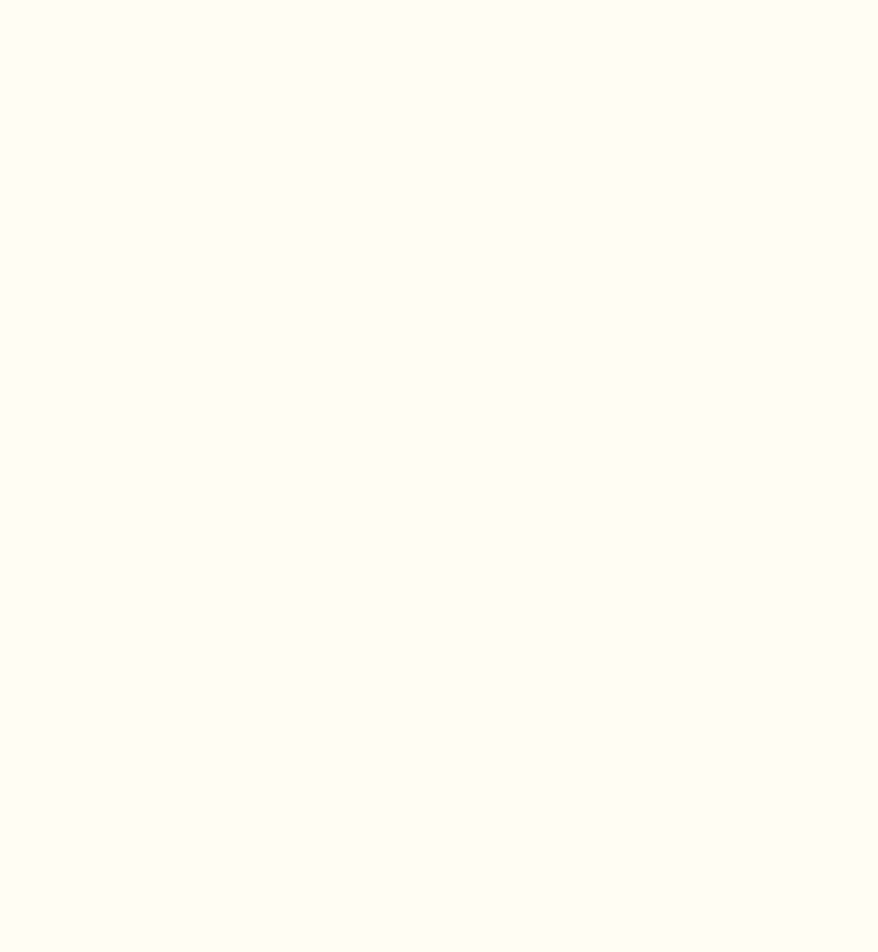
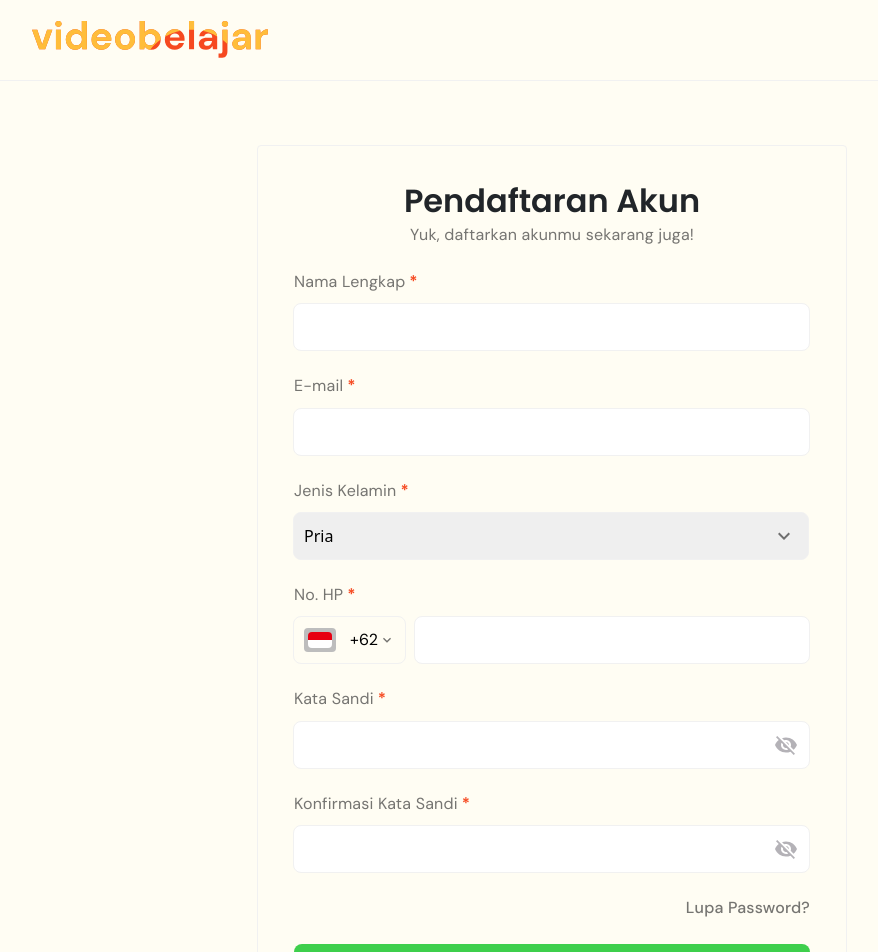
Before and after one commit to esajayantika/E-Course-VideoBelajar, a React (Vite) app: page /register in a window 1280 px wide. Before the commit this address had no page. Shown: the top 952 px of the page, without its empty margins (88-966 px from the left). Before the commit the page ends 800 px from the top, so only its background shows below. Built offline with nearby package versions, Linux system fonts and the light colour scheme.

Commit message:
feat: add register page & update login

```diff
--- a/src/App.jsx
+++ b/src/App.jsx
@@ -1,11 +1,13 @@
 import { Routes, Route } from "react-router";
 import LoginPage from "./Pages/LoginPage";
+import RegisterPage from "./Pages/RegisterPage";
 
 function App() {
   return (
     <>
       <Routes>
         <Route path="/login" element={<LoginPage />} />
+        <Route path="/register" element={<RegisterPage />} />
       </Routes>
     </>
   );
--- a/src/Pages/LoginPage.jsx
+++ b/src/Pages/LoginPage.jsx
@@ -1,4 +1,5 @@
 import "../styles/auth.css";
+import { useNavigate } from "react-router";
 
 import eyeIcon from "../assets/mdi_eye-off.svg";
 import google from "../assets/logos_google-icon.svg";
@@ -7,6 +8,12 @@ import Navbar from "../component/molecule/Navbar.jsx";
 import Button from "../component/atoms/Button.jsx";
 
 function LoginPage() {
+  const Navigate = useNavigate();
+
+  const HandleRegister = () => {
+    Navigate("/register");
+  };
+
   return (
     <>
       <Navbar></Navbar>
@@ -35,7 +42,9 @@ function LoginPage() {
           </a>
           <div className="button-group">
             <Button>Masuk</Button>
-            <Button variant="soft">Daftar</Button>
+            <Button variant="soft" onClick={HandleRegister}>
+              Daftar
+            </Button>
           </div>
           <div className="divider">atau</div>
           <Button color="neutral" variant="outline" prefix={<img src={google} alt="" />}>
--- /dev/null
+++ b/src/Pages/RegisterPage.jsx
@@ -0,0 +1,104 @@
+import "../styles/auth.css";
+import { useNavigate } from "react-router";
+
+import eyeIcon from "../assets/mdi_eye-off.svg";
+import google from "../assets/logos_google-icon.svg";
+import Flag from "../assets/indonesia (ID).svg";
+import InputField from "../component/molecule/InputField.jsx";
+import Navbar from "../component/molecule/Navbar.jsx";
+import Button from "../component/atoms/Button.jsx";
+import Label from "../component/atoms/Label.jsx";
+
+function RegisterPage() {
+  const Navigate = useNavigate();
+
+  const HandleLogin = () => {
+    Navigate("/login");
+  };
+
+  return (
+    <>
+      <Navbar />
+      <div className="container-fluid">
+        <form action="#" id="form">
+          {/* Group Header */}
+          <div className="form-header">
+            <h3 className="heading-4">Pendaftaran Akun</h3>
+            <p className="body-medium-regular">Yuk, daftarkan akunmu sekarang juga!</p>
+          </div>
+
+          <InputField id="name" labelText="Nama Lengkap" required type="text" />
+
+          <InputField id="email" labelText="E-mail" required type="email" />
+          {/* Group Jenis Kelamin */}
+          <div className="input-group">
+            <Label required>Jenis Kelamin</Label>
+            <select name="gender" id="gender">
+              <option value="Pria">Pria</option>
+              <option value="Wanita">Wanita</option>
+            </select>
+          </div>
+
+          <InputField
+            id="phone-number"
+            labelText="No. HP"
+            required
+            type="text"
+            inputMode="numeric"
+            prefix={
+              <div className="flag-box">
+                <span className="flag-frame">
+                  <img src={Flag} alt="indonesia" className="flag-icon" />
+                </span>
+                <select className="body-medium-regular" name="code-number" id="code-number">
+                  <option value={+62}>+62</option>
+                  <option value={+1}>+1</option>
+                  <option value={+65}>+65</option>
+                </select>
+              </div>
+            }
+          />
+
+          <InputField
+            id="password"
+            labelText="Kata Sandi"
+            required
+            type="password"
+            suffix={
+              <button type="button" className="icon-button" aria-label="Tampilkan kata sandi">
+                <img src={eyeIcon} alt="" />
+              </button>
+            }
+          />
+          <InputField
+            id="password"
+            labelText="Konfirmasi Kata Sandi"
+            required
+            type="password"
+            suffix={
+              <button type="button" className="icon-button" aria-label="Tampilkan kata sandi">
+                <img src={eyeIcon} alt="" />
+              </button>
+            }
+          />
+          <a href="" className="body-medium-medium">
+            Lupa Password?
+          </a>
+
+          <div className="button-group">
+            <Button>Daftar</Button>
+            <Button variant="soft" onClick={HandleLogin}>
+              Masuk
+            </Button>
+          </div>
+          <div className="divider">atau</div>
+          <Button color="neutral" variant="outline" prefix={<img src={google} alt="" />}>
+            Daftar dengan Google
+          </Button>
+        </form>
+      </div>
+    </>
+  );
+}
+
+export default RegisterPage;
--- a/src/styles/auth.css
+++ b/src/styles/auth.css
@@ -84,80 +84,64 @@ select {
   width: 100%;
   min-width: 0;
   height: 48px;
-  font-size: 16px;
-  border-radius: 6px;
-  padding: 4px 10px;
-  box-sizing: border-box;
-  border: 1px solid #f1f1f1;
+  font-size: var(--space-4);
+  border-radius: var(--radius-md) !important;
+  padding: var(--gap-sm) var(--gap-lg);
+  border: 1px solid var(--border-2);
   outline: none;
   cursor: pointer;
   appearance: none;
   -webkit-appearance: none;
   -moz-appearance: none;
+
   /* Drop down icon */
-  background-image: url(../public/Icondropdown.svg);
+  background-image: url(../assets/Icondropdown.svg);
   background-repeat: no-repeat;
-  background-position: right 12px center;
+  background-position: right var(--space-3) center;
   padding-right: 32px;
 }
 
-.phone-group {
-  display: flex;
-  flex-direction: column;
-  width: 100%;
-  gap: 10px;
-}
-/* bungkus gabungan flag box dan input number */
-.phone-row {
-  display: flex;
-  align-items: center;
-  width: 100%;
-  gap: 8px;
-}
-/* ikon bendera */
 .flag-box {
   display: flex;
   align-items: center;
-  gap: 6px;
+  gap: var(--gap-sm);
   height: 48px;
-  padding: 4px 10px;
-  border: 1px solid #f1f1f1;
-  border-radius: 6px;
+  padding: var(--space-1) var(--gap-lg);
+  border: 1px solid var(--border-2);
+  border-radius: var(--radius-md);
   flex-shrink: 0;
+}
+.flag-frame {
+  display: flex;
+  align-items: center;
+  justify-content: center;
+  padding: var(--space-1);
+  background-color: var(--greyscale-400);
+  border-radius: var(--radius-sm);
 }
 .flag-icon {
   width: 24px;
-  height: 16px;
+  height: var(--space-4);
   object-fit: cover;
-  border-radius: 2px;
+  border-radius: var(--radius-sm);
   flex-shrink: 0;
 }
 #code-number {
   background: transparent;
-  background-image: url(./public/Icondropdown.svg);
+  background-image: url(../assets/Icondropdown.svg);
   background-repeat: no-repeat;
   background-position: right center;
-  background-size: 10px;
-  padding-right: 16px;
+  background-size: var(--space-4);
+  padding-right: var(--space-4);
   border: none;
-  font-size: 16px;
-  font-weight: 500;
   outline: none;
   cursor: pointer;
   appearance: none;
   -webkit-appearance: none;
   -moz-appearance: none;
 }
-/* input no.HP */
-.phone-input {
-  flex: 1;
-  min-width: 0;
-  height: 48px;
-}
+
 @media (min-width: 768px) {
-  header {
-    padding: 12px 120px 12px 80px;
-  }
   .container-fluid {
     padding: 64px 120px;
   }
```
Also changed, not shown: src/assets/Icondropdown.svg (added), src/assets/Indonesia (ID).svg (added).
